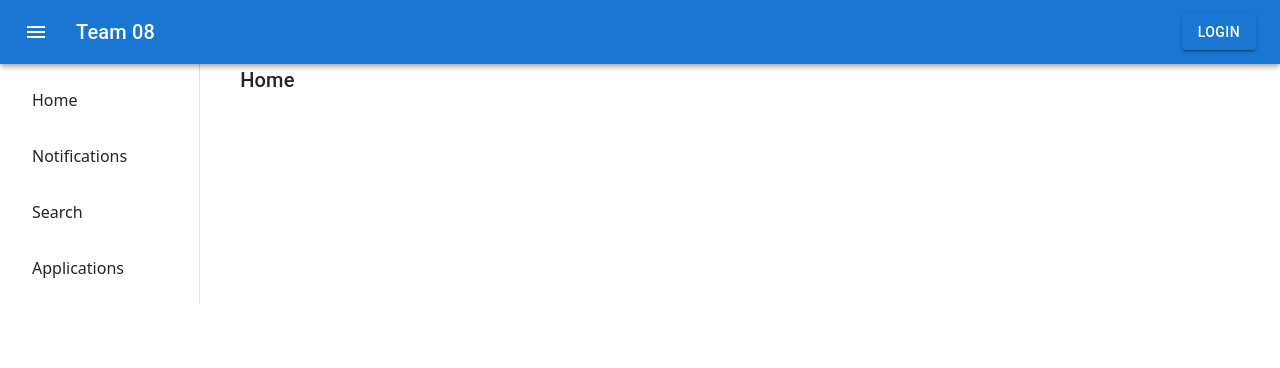
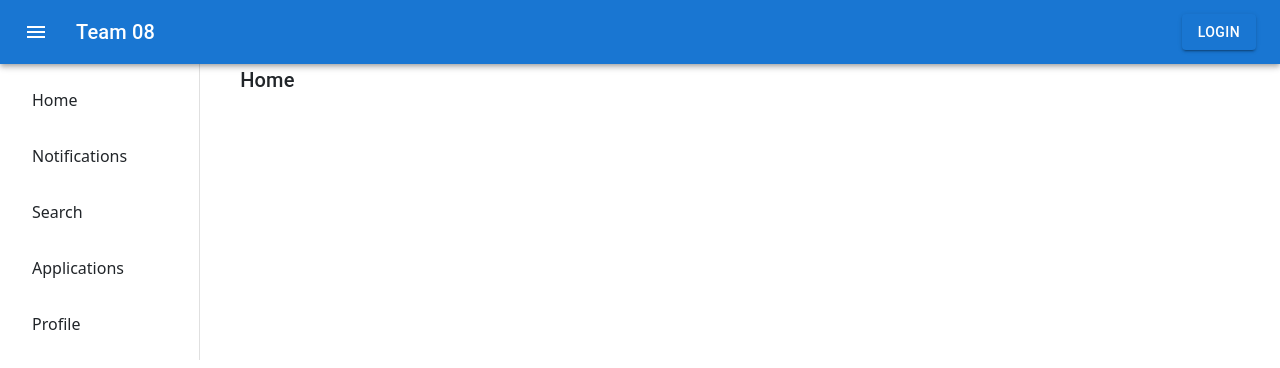
Before and after one commit to Harrison-Holt/The-Good-Driver-Program, a React (Vite) app in the folder frontend/: page / in a window 1280 px wide. Shown: the top 368 px of the page. Built offline with nearby package versions, Linux system fonts and the light colour scheme.

Commit message:
added profile to dashboard

```diff
--- a/frontend/src/pages/Home/index.tsx
+++ b/frontend/src/pages/Home/index.tsx
@@ -30,6 +30,11 @@ const Home: React.FC = () => {
             Applications
           </ListItemButton>
         </ListItem>
+        <ListItem>
+          <ListItemButton onClick={() => {setselectedDisplay("applications")}}>
+            Profile
+          </ListItemButton>
+        </ListItem>
       </List>
     </Box>
   )
```
